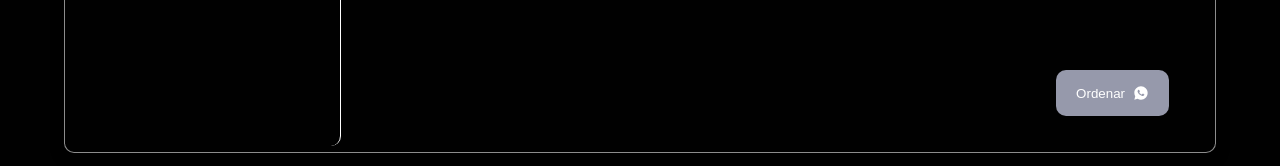
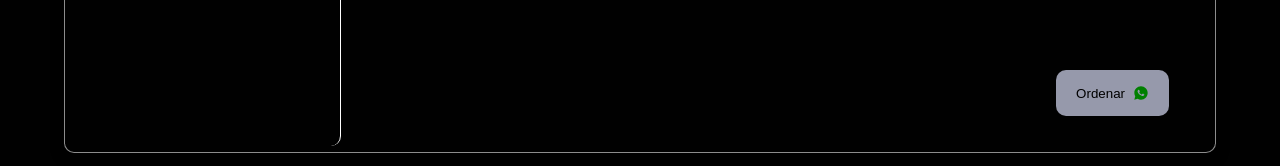
Before and after one commit to hdavidpb/catalogo-next, a Next.js app: page /finalizar-orden in a window 1280 px wide. Shown: the part 619-785 px from the top of the page. Built offline with nearby package versions, Linux system fonts and the light colour scheme; a web font is replaced by a local one.

Commit message:
⚒️UPDATE: colors

```diff
--- a/src/components/FooterOptions.tsx
+++ b/src/components/FooterOptions.tsx
@@ -54,7 +54,7 @@ export const FooterOptions = () => {
           {/*@ts-ignore */}
           {pathName !== "/finalizar-orden" ? "Siguiente" : "Ordenar"}
           {pathName === "/finalizar-orden" && (
-            <RiWhatsappFill color="white" size={16} />
+            <RiWhatsappFill color="green" size={16} />
           )}
         </Button>
       </div>
--- a/src/styled-components/Button.ts
+++ b/src/styled-components/Button.ts
@@ -16,11 +16,13 @@ export const Button = styled.button`
   color: ${({ color }: ButtonProps) => (color ? color : theme.neutral.white)};
   transition: all 0.4s;
   border-radius: 10px;
+  color: #000000;
   :hover {
     transform: scale(1.1);
   }
 
   :disabled {
     background-color: ${theme.neutral.coolGray};
+    cursor: not-allowed;
   }
 `;
--- a/src/styled-components/styles.ts
+++ b/src/styled-components/styles.ts
@@ -394,7 +394,7 @@ export const CardDescription = styled.div`
 
 export const CardFooter = styled.div`
   margin: auto;
-  width: 70%;
+  width: 130px;
   height: 50px;
   display: flex;
   justify-content: center;
@@ -402,8 +402,8 @@ export const CardFooter = styled.div`
   border-radius: 10px;
   font-size: 22px;
   box-shadow: 0 0 3px 0px gray;
-
-  background-color: ${theme.neutral.magnolia};
+  color: #ffffff;
+  background-color: ${theme.primary.marineBlue};
   margin-bottom: 10px;
 
   span {
@@ -421,6 +421,7 @@ export const CardFooter = styled.div`
     outline: none;
     font-size: 1.1rem;
     background-color: transparent;
+    color: #ffffff;
     cursor: pointer;
     :first-child {
       border-radius: 10px 0 0 10px;
--- a/src/theme/theme.ts
+++ b/src/theme/theme.ts
@@ -1,7 +1,7 @@
 export const theme = {
   primary: {
     marineBlue: "#010101",
-    purplishBlue: "hsl(243, 100%, 62%)",
+    purplishBlue: "hsl(0, 0.00%, 100.00%)",
     pastelBlue: "hsl(228, 100%, 84%)",
     lightBlue: "hsl(206, 94%, 87%)",
     strawberryRed: "hsl(354, 84%, 57%)",
```
